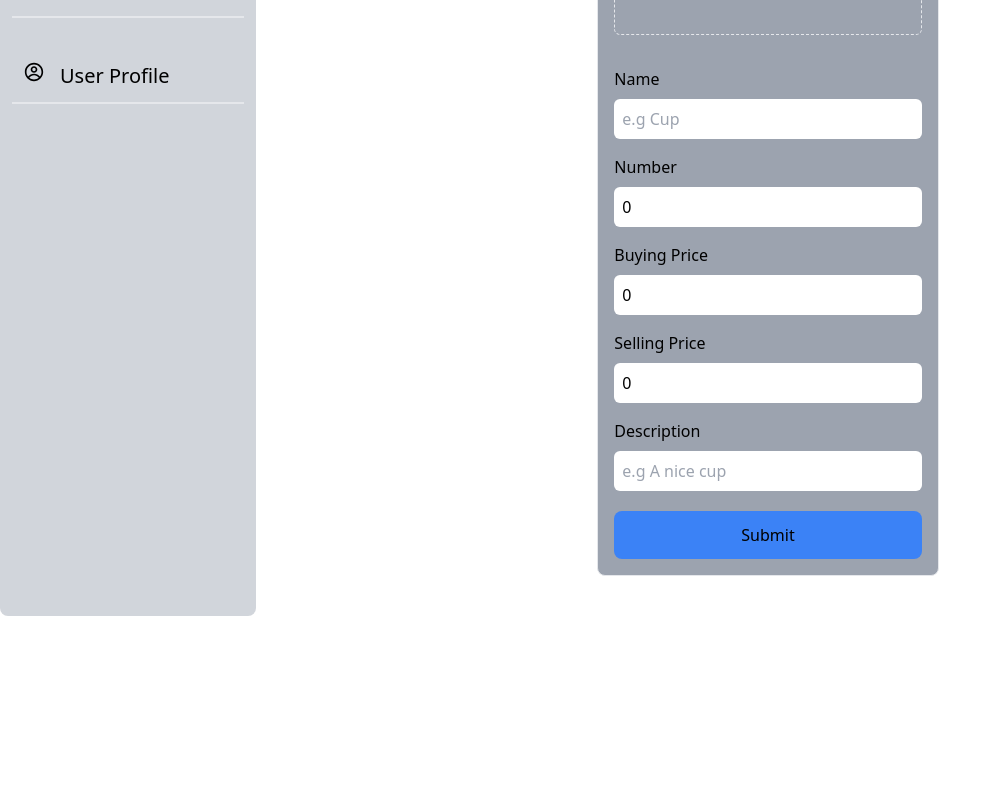
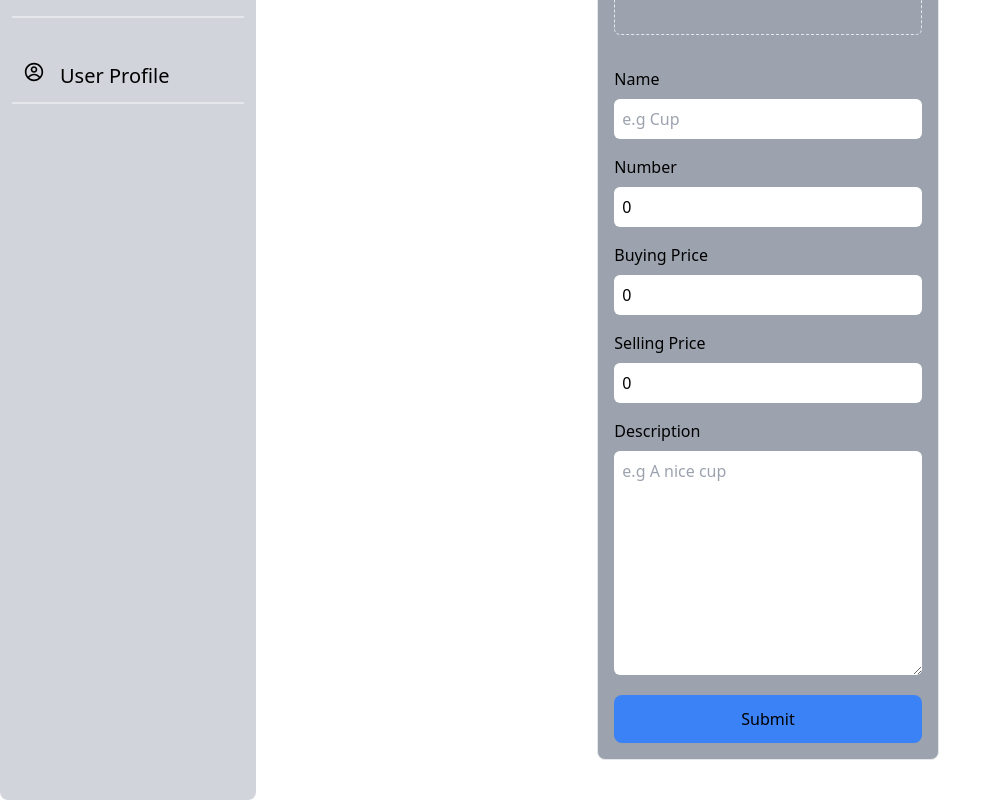
Before and after one commit to collinsmathinji/Product-Managment, a React (Create React App) app: page /sales in a window 1280 px wide. Shown: the part 378-1178 px from the top of the page, without its empty margins (0-1002 px from the left). Before the commit the page ends 994 px from the top, so only its background shows below. Built offline with nearby package versions, Linux system fonts and the light colour scheme.

Commit message:
Description area

```diff
--- a/src/components/ItemEntry.jsx
+++ b/src/components/ItemEntry.jsx
@@ -99,10 +99,10 @@ const ItemEntry = () => {
             onChange={handleChange}
           />
           <p className="mt-4 mb-2 font-medium">Description</p>
-          <input
+          <textArea
             name="Description"
             placeholder="e.g A nice cup"
-            className="rounded-md p-2"
+            className="rounded-md p-2 max-h-56 min-h-56"
             value={formData.Description}
             onChange={handleChange}
           />
```
